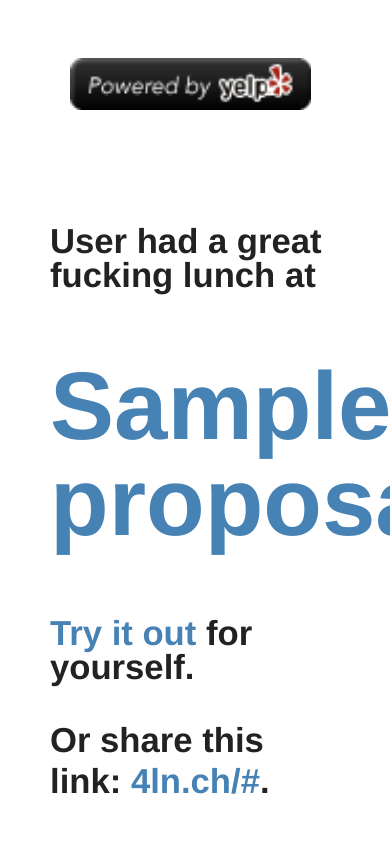
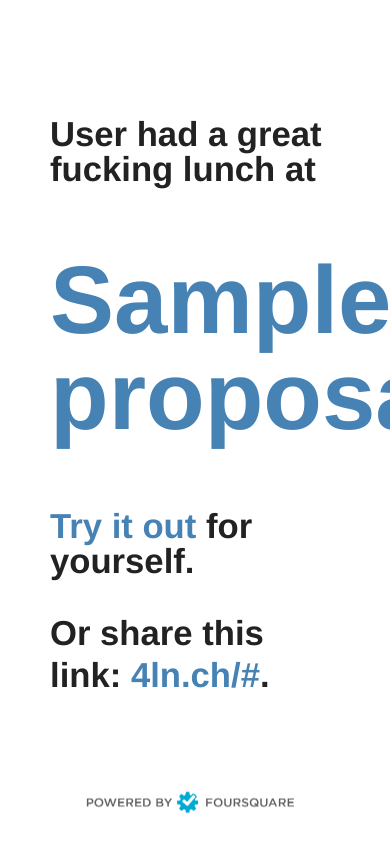
Before and after one commit to dfm/wtfisforlunch.com, a Python web app: template wtf/templates/share.html in a window 390 px wide; the page is wider, and only the part inside the window is pictured. Run offline with Jinja, Linux system fonts and the light colour scheme; the template is opened without the code that fills it: most values are stand-ins (such as "Sample title", 1, 10 or a date in 2020).

Commit message:
nicer iphone

```diff
--- a/wtf/templates/base.html
+++ b/wtf/templates/base.html
@@ -6,6 +6,7 @@
     <meta name="author" content="Dan Foreman-Mackey">
 
     <meta property="fb:admins" content="100003390405427" />
+    <meta name="viewport" content="width=device-width; initial-scale=1.0;"/>
 
     <script src="{{ url_for("static", filename="modernizr.js") }}"></script>
 
--- a/wtf/templates/share.html
+++ b/wtf/templates/share.html
@@ -4,10 +4,6 @@
 {% endblock %}
 
 {% block content %}
-
-<div id="yelp-logo">
-    <a href="http://yelp.com" target="_blank"><img src="{{ url_for("static", filename="yelp.png") }}"></a>
-</div>
 
 <div id="supertitle">
     {{ proposal.user.fullname }} had a great fucking lunch at
@@ -28,6 +24,10 @@
     <a href="http://4ln.ch/{{ proposal.short_url }}">4ln.ch/{{ proposal.short_url }}</a>.
 </div>
 
+<div id="yelp-logo">
+    <a href="http://foursquare.com" target="_blank"><img src="{{ url_for("static", filename="4sq.png") }}"></a>
+</div>
+
 {% endblock %}
 
 {% block scripts %}
```
